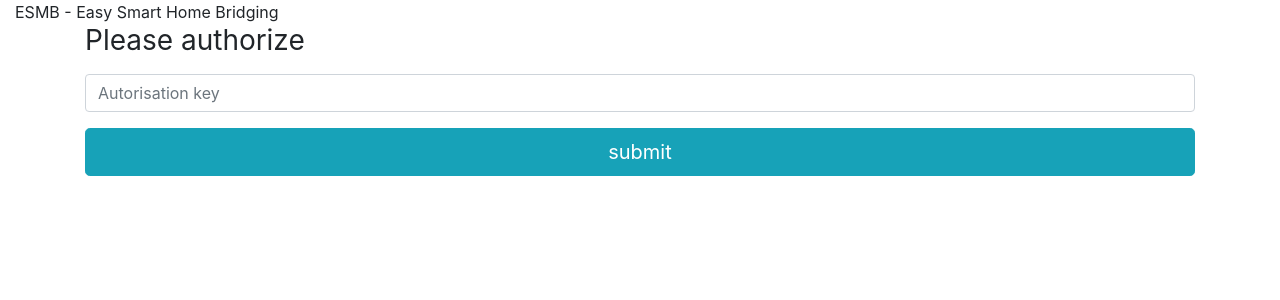
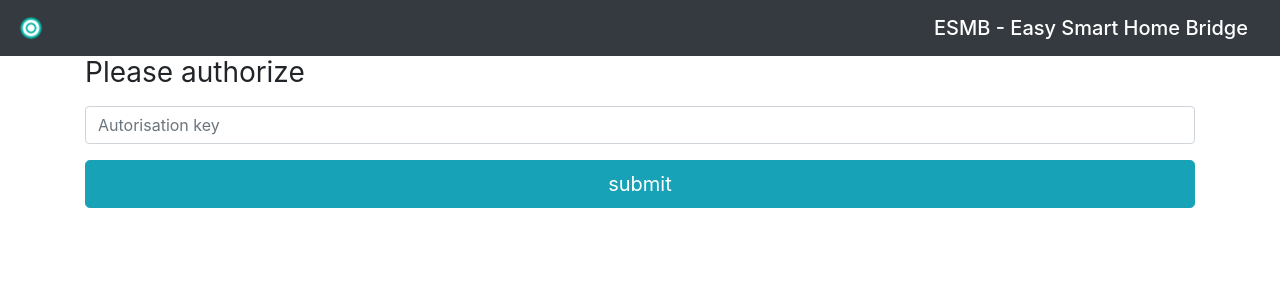
Before and after one commit to mamatt/esm, a PHP site: page /views/oauth2/authorize.php in a window 1280 px wide. Shown: the top 300 px of the page. Run offline with PHP 8.4, Linux system fonts and the light colour scheme; some libraries are stand-ins or nearby versions.

Commit message:
add logo

```diff
--- /dev/null
+++ b/views/lib/navbar.php
@@ -0,0 +1,4 @@
+<nav class="navbar navbar-dark bg-dark">
+  <img src="../../assets/img/logo_64.png" width="30" height="30" class="" alt="">
+  <span class="navbar-brand mb-0 h1">ESMB - Easy Smart Home Bridge</span>
+</nav>
--- a/views/oauth2/authorize.php
+++ b/views/oauth2/authorize.php
@@ -8,9 +8,9 @@
    <title>ESMB - Easy Smart Home Bridging</title>
 </head>
  <body>
-<div id=header class="container-fluid" >
-ESMB - Easy Smart Home Bridging
-</div>
+<?php
+	include "../lib/navbar.php" ;
+?>
 
 <div id=form class="container align-middle">
 	<form method="post" class="form-signin">
--- a/views/web/navbar.php
+++ /dev/null
@@ -1,5 +0,0 @@
-<nav class="navbar navbar-light bg-light">
-
-  <span class="navbar-brand mb-0 h1">ESMB - Easy Smart Home Bridge</span>
-
-</nav>
```
Also changed, not shown: views/web/devices.php (+3 -5 lines), assets/img/logo_1000.png (added), assets/img/logo_128.png (added), assets/img/logo_256.png (added), assets/img/logo_64.png (added).
